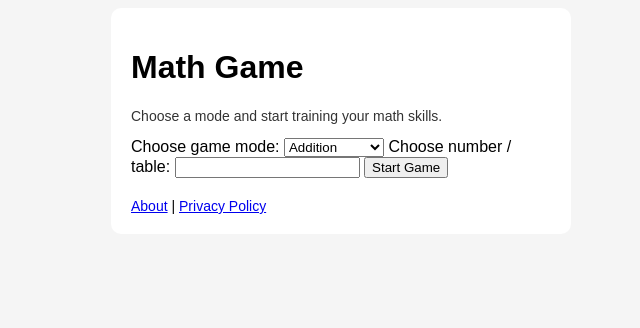
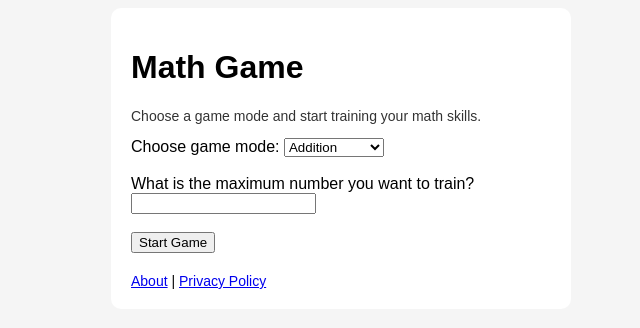
Before and after one commit to Kingkayman/math-game, a Flask app: page / in a window 1280 px wide. Shown: the top 328 px of the page, without its empty margins (299-939 px from the left). Run offline with Flask 3, Linux system fonts and the light colour scheme.

Commit message:
restore UX text + fix game labels

```diff
--- a/templates/index.html
+++ b/templates/index.html
@@ -22,10 +22,10 @@
     <h1>Math Game</h1>
 
     {% if not question_data and not finished %}
-        <p class="info-text">Choose a mode and start training your math skills.</p>
+        <p class="info-text">Choose a game mode and start training your math skills.</p>
     {% endif %}
 
-    <!-- TOP AD (diskret) -->
+    <!-- TOP AD -->
     <div class="ad-banner-top">
         <ins class="adsbygoogle"
              style="display:block"
@@ -58,8 +58,21 @@
                 <option value="division">Division</option>
             </select>
 
-            <label>Choose number / table:</label>
+            <br><br>
+
+            <label>
+                {% if game_type == "multiplication" %}
+                    What multiplication table do you want to train?
+                {% elif game_type == "division" %}
+                    What division table do you want to train?
+                {% else %}
+                    What is the maximum number you want to train?
+                {% endif %}
+            </label>
+
             <input type="number" name="value" min="1" required>
+
+            <br><br>
 
             <button type="submit" name="start_game">Start Game</button>
 
```
